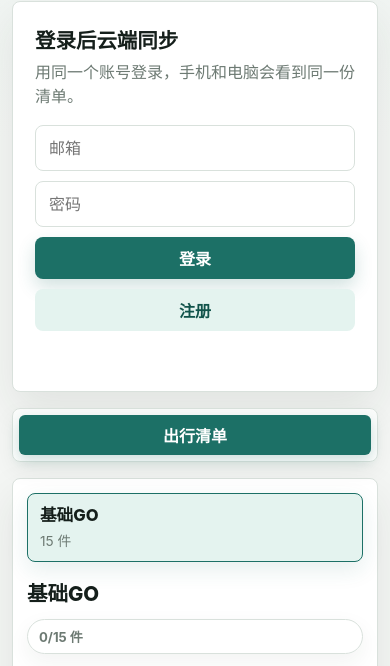
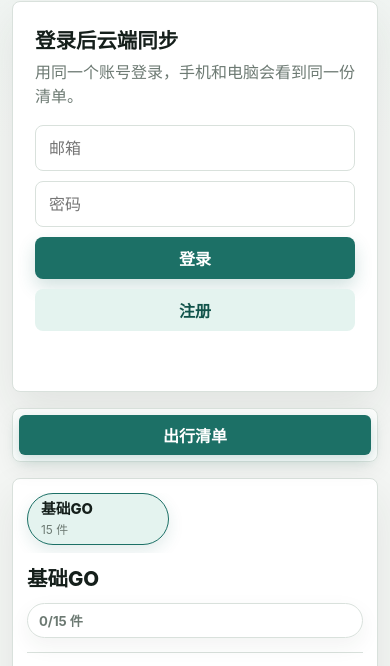
Before and after one commit to Jonnce110/todo-travel-app, a plain HTML site: page index.html in a window 390 px wide. Shown: the part 117-783 px from the top of the page. Drawn offline with nearby package versions, Linux system fonts and the light colour scheme.

Commit message:
Use mobile tabs for packing lists

```diff
--- a/index.html
+++ b/index.html
@@ -4,7 +4,7 @@
     <meta charset="UTF-8" />
     <meta name="viewport" content="width=device-width, initial-scale=1.0" />
     <title>做了么</title>
-    <link rel="stylesheet" href="./styles.css?v=20260624-mobile-group-nowrap" />
+    <link rel="stylesheet" href="./styles.css?v=20260624-mobile-template-tabs" />
   </head>
   <body>
     <div class="app-shell">
@@ -129,6 +129,6 @@
     </template>
 
     <script src="https://cdn.jsdelivr.net/npm/@supabase/supabase-js@2"></script>
-    <script src="./app.js?v=20260624-mobile-group-nowrap"></script>
+    <script src="./app.js?v=20260624-mobile-template-tabs"></script>
   </body>
 </html>
--- a/styles.css
+++ b/styles.css
@@ -913,6 +913,86 @@ select:focus {
 
   .packing-layout {
     grid-template-columns: 1fr;
+    gap: 14px;
+  }
+
+  .list-sidebar {
+    display: block;
+    min-width: 0;
+  }
+
+  .list-sidebar .full-width {
+    margin-bottom: 10px;
+  }
+
+  .template-list {
+    display: flex;
+    gap: 8px;
+    margin: 0 -14px;
+    overflow-x: auto;
+    padding: 0 14px 8px;
+    scrollbar-width: none;
+    scroll-snap-type: x proximity;
+  }
+
+  .template-list::-webkit-scrollbar {
+    display: none;
+  }
+
+  .template-card {
+    flex: 0 0 auto;
+    grid-template-columns: minmax(0, 1fr) 34px;
+    min-width: 142px;
+    max-width: 210px;
+    border-radius: 999px;
+    scroll-snap-align: start;
+  }
+
+  .template-card.active {
+    box-shadow: 0 6px 16px rgba(28, 112, 102, 0.13);
+  }
+
+  .template-tab {
+    min-height: 44px;
+    border-radius: 999px 0 0 999px;
+    padding: 7px 10px 7px 13px;
+  }
+
+  .template-tab strong,
+  .template-tab span {
+    overflow: hidden;
+    overflow-wrap: normal;
+    text-overflow: ellipsis;
+    white-space: nowrap;
+  }
+
+  .template-tab strong {
+    font-size: 0.92rem;
+    line-height: 1.18;
+  }
+
+  .template-tab span {
+    margin-top: 2px;
+    font-size: 0.74rem;
+  }
+
+  .template-menu-button {
+    width: 34px;
+    min-height: 44px;
+    border-radius: 0 999px 999px 0;
+    font-size: 1rem;
+  }
+
+  .template-menu {
+    position: absolute;
+    z-index: 4;
+    top: calc(100% + 6px);
+    right: 0;
+    width: min(190px, calc(100vw - 32px));
+    border: 1px solid var(--line);
+    border-radius: 8px;
+    box-shadow: var(--shadow-soft);
+    background: #fff;
   }
 
   .template-actions {
```
